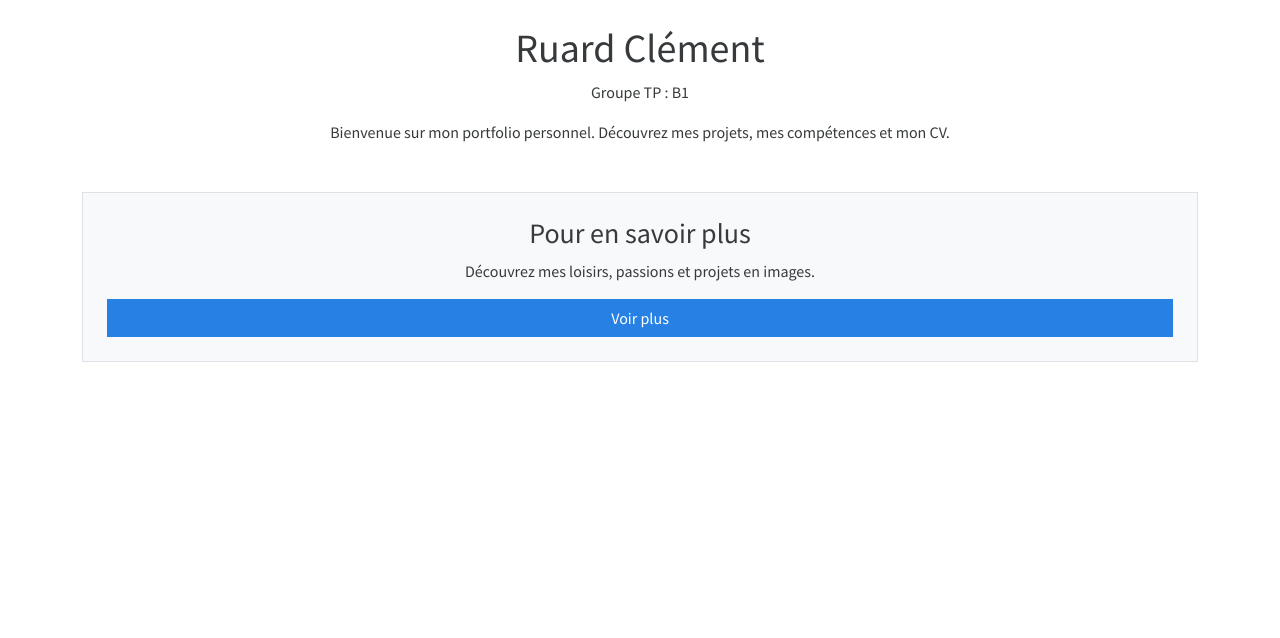
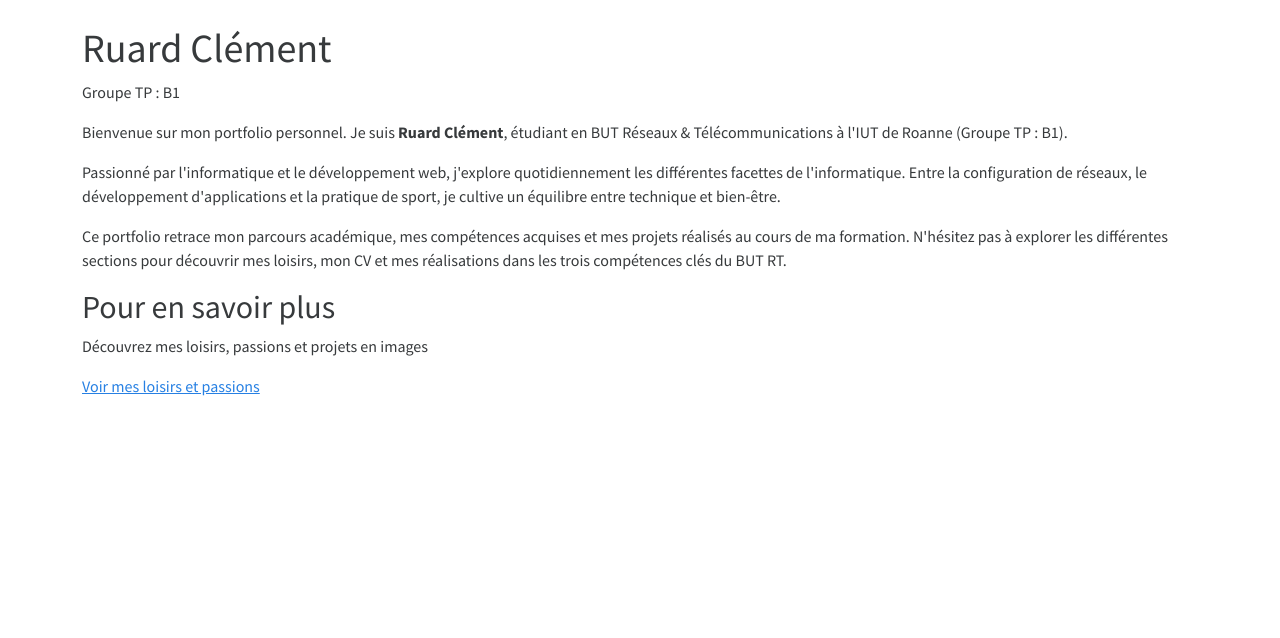
Before and after one commit to clemclem421/Portfolio, a Symfony app: template mon_projet/templates/home/index.html.twig in a window 1280 px wide. Shown: the part 56-694 px from the top of the page. Run offline with Twig, Linux system fonts and the light colour scheme; the template is opened without the code that fills it, so the values that code supplies are empty; some libraries are stand-ins or nearby versions.

Commit message:
feat: amélioration page d'accueil avec section présentation

```diff
--- a/mon_projet/templates/home/index.html.twig
+++ b/mon_projet/templates/home/index.html.twig
@@ -3,16 +3,26 @@
 {% block title %}Accueil{% endblock %}
 
 {% block body %}
-<h1 class="text-center">Ruard Clément</h1>
-<p class="text-center">Groupe TP : B1</p>
+<div class="hero-section">
+    <h1>Ruard Clément</h1>
+    <p class="subtitle">Groupe TP : B1</p>
+</div>
 
-<p class="text-center mt-3">Bienvenue sur mon portfolio personnel. Découvrez mes projets, mes compétences et mon CV.</p>
+<div class="presentation">
+    <p>
+        Bienvenue sur mon portfolio personnel. Je suis <strong>Ruard Clément</strong>, étudiant en BUT Réseaux & Télécommunications à l'IUT de Roanne (Groupe TP : B1).
+    </p>
+    <p>
+        Passionné par l'informatique et le développement web, j'explore quotidiennement les différentes facettes de l'informatique. Entre la configuration de réseaux, le développement d'applications et la pratique de sport, je cultive un équilibre entre technique et bien-être.
+    </p>
+    <p>
+        Ce portfolio retrace mon parcours académique, mes compétences acquises et mes projets réalisés au cours de ma formation. N'hésitez pas à explorer les différentes sections pour découvrir mes loisirs, mon CV et mes réalisations dans les trois compétences clés du BUT RT.
+    </p>
+</div>
 
-<div class="mt-5 text-center">
-    <div class="card p-4 bg-light border">
-        <h3>Pour en savoir plus</h3>
-        <p>Découvrez mes loisirs, passions et projets en images.</p>
-        <a href="{{ path('loisirs') }}" class="btn btn-primary">Voir plus</a>
-    </div>
+<div class="cta-container">
+    <h2>Pour en savoir plus</h2>
+    <p>Découvrez mes loisirs, passions et projets en images</p>
+    <a href="{{ path('loisirs') }}" class="cta-button">Voir mes loisirs et passions</a>
 </div>
 {% endblock %}
```
